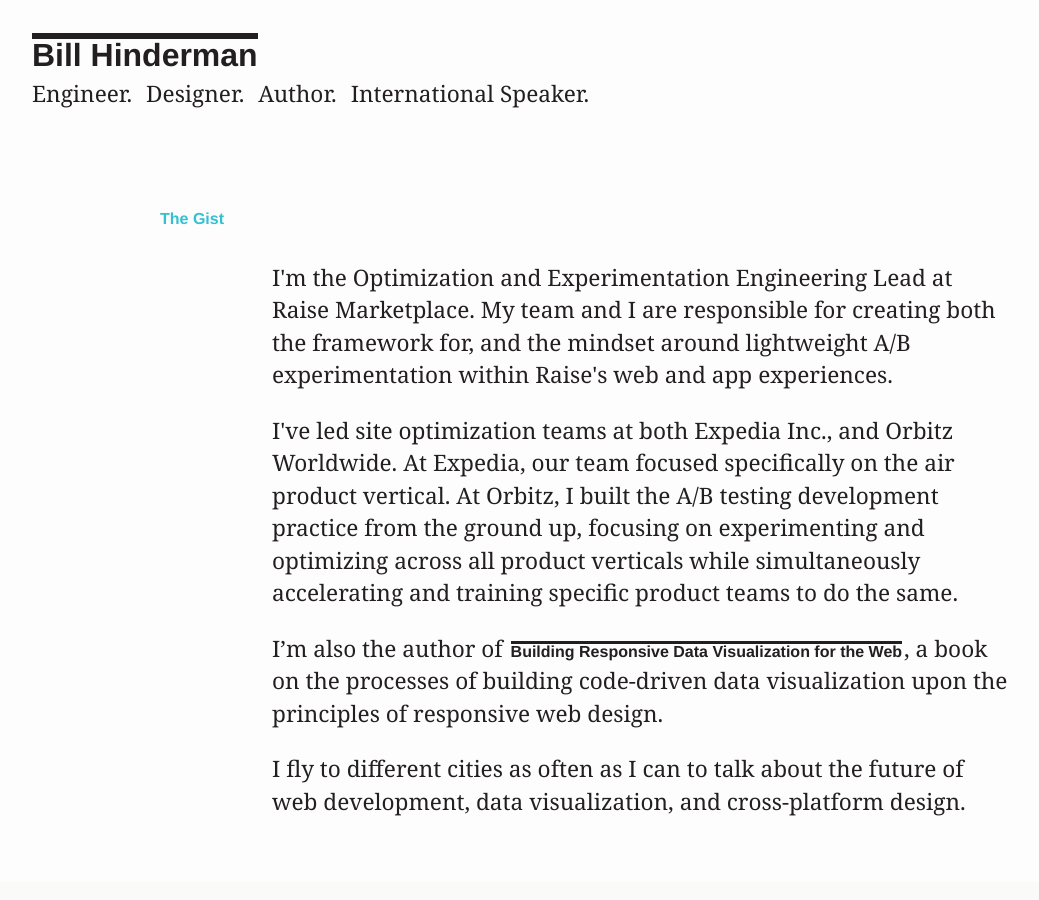
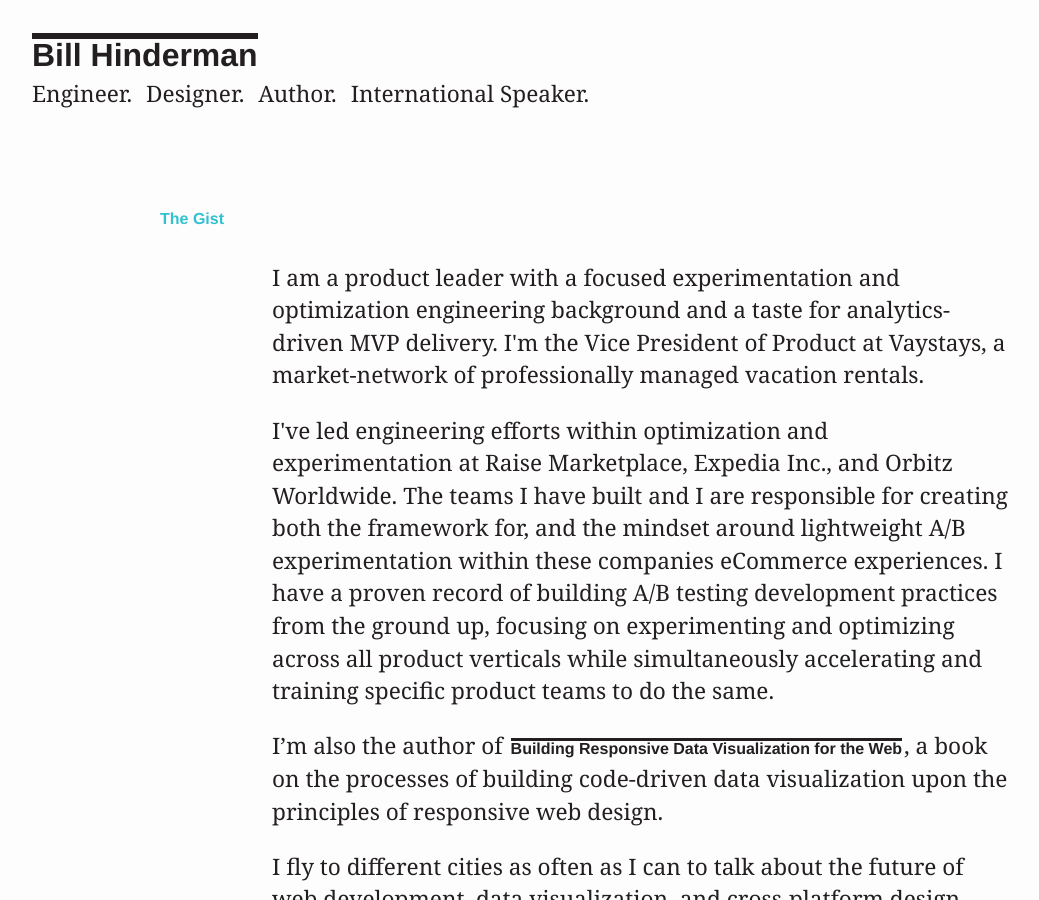
Before and after one commit to billHinderman/resume, a Jekyll site: the page built from index.html, in a window 1280 px wide and 900 px high. Shown: the whole window, without its empty margins (0-1039 px from the left). Built offline with Jekyll 4.4.1, drawn with Linux system fonts in a browser that asks for light colours.

Commit message:
Vaystays update

```diff
--- a/_includes/section-gist.html
+++ b/_includes/section-gist.html
@@ -2,11 +2,11 @@
   <h2 class="wrapper">The Gist</h2>
   <div class="wrapper-s">
     <p>
-      I'm the Optimization and Experimentation Engineering Lead at Raise Marketplace. My team and I are responsible for creating both the framework for, and the mindset around lightweight A/B experimentation within Raise's web and app experiences.
+      I am a product leader with a focused experimentation and optimization engineering background and a taste for analytics-driven MVP delivery.  I'm the Vice President of Product at Vaystays, a market-network of professionally managed vacation rentals.
     </p>
 
     <p>
-      I've led site optimization teams at both Expedia Inc., and Orbitz Worldwide. At Expedia, our team focused specifically on the air product vertical. At Orbitz, I built the A/B testing development practice from the ground up, focusing on experimenting and optimizing across all product verticals while simultaneously accelerating and training specific product teams to do the same.
+      I've led engineering efforts within optimization and experimentation at Raise Marketplace, Expedia Inc., and Orbitz Worldwide. The teams I have built and I are responsible for creating both the framework for, and the mindset around lightweight A/B experimentation within these companies eCommerce experiences.  I have a proven record of building A/B testing development practices from the ground up, focusing on experimenting and optimizing across all product verticals while simultaneously accelerating and training specific product teams to do the same.
     </p>
 
     <p>
```
